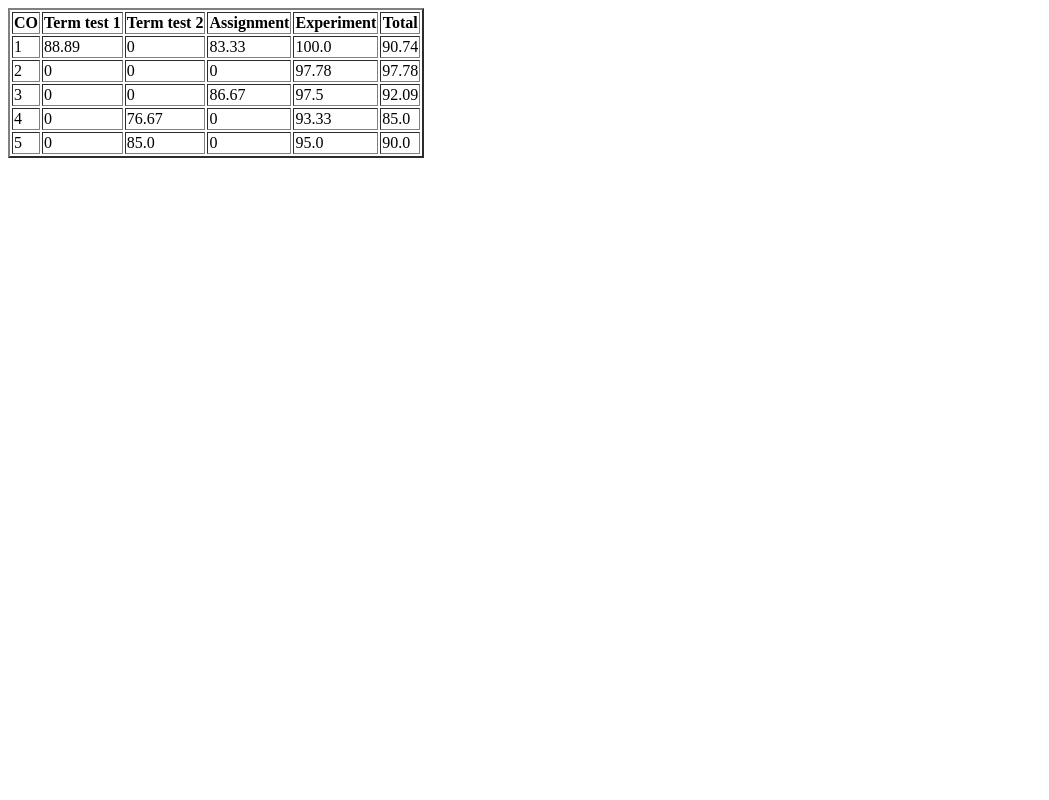
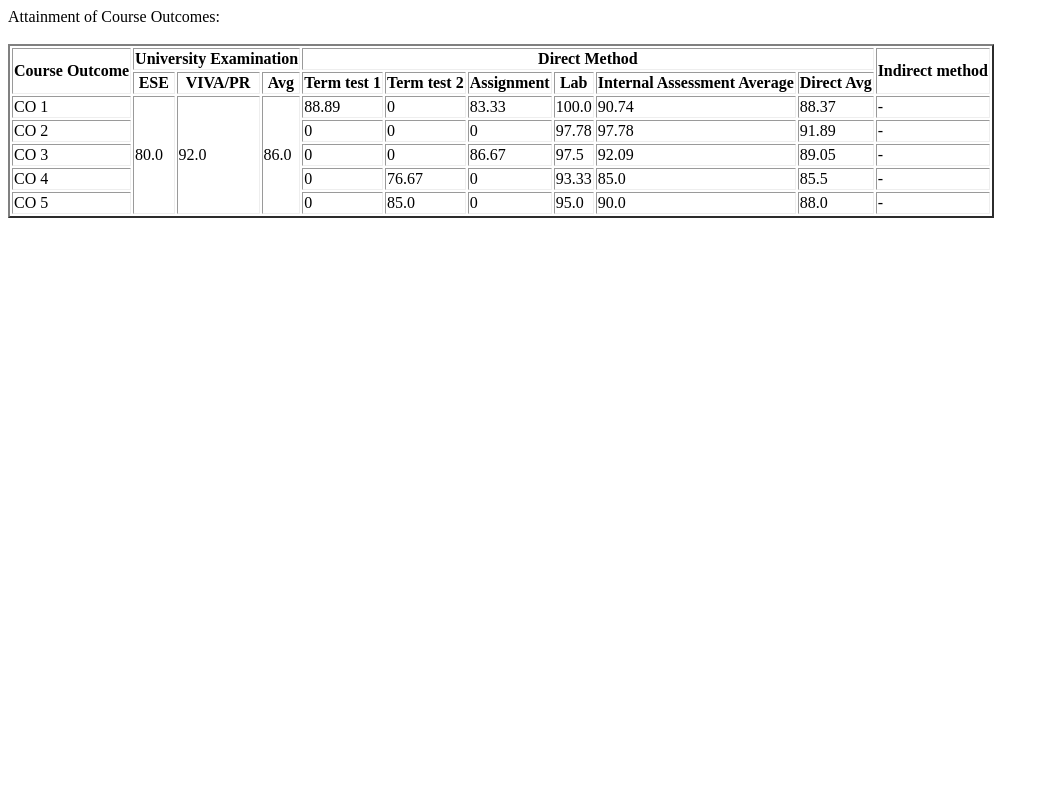
Before and after one commit to shraddhah209/ADBMS-Project, a Django app: page /copo/finalCO/ in a window 1280 px wide. Shown: the whole page, without its empty margins (0-1049 px from the left). Run offline with Django 3.2, Linux system fonts and the light colour scheme; data comes from the database, SQL or seed files in the repository; both versions use the stored data as it was after the commit.

Commit message:
Changes in final attainment result format. Added viva column in student model

```diff
--- a/copo/models.py
+++ b/copo/models.py
@@ -31,7 +31,7 @@ class COatdadbms(models.Model):
     atd = models.CharField(max_length=50)
 
     def get_absolute_url(self):
-        return "http://127.0.0.1:8000/copo/finalCO/"
+        return "http://127.0.0.1:8000/copo/index/"
 
     def __str__(self):
         return self.cono + ' - ' + self.atd
--- a/copo/templates/copo/coatdadbms_form.html
+++ b/copo/templates/copo/coatdadbms_form.html
@@ -12,7 +12,7 @@
     <a href ="http://127.0.0.1:8000/copo/index/"><button type="submit" onclick="Alert()">Submit</button></a>
     <script>
     function Alert() {
-    alert("New Assessment Directive Tool-Course Outcome Map added!");
+    alert("New Assessment Tool-Course Outcome Map added!");
     }
     </script>
 </form>
--- a/copo/views.py
+++ b/copo/views.py
@@ -1,11 +1,11 @@
 from django.views.generic.edit import CreateView, UpdateView, DeleteView
 from django.http import HttpResponse
-from django.views.generic.edit import FormView
 from django.template import loader
 from copo.forms import SelectCOperRange
 from .models import COadbms, PO, COatdadbms
 from teachers.models import Students
 from django.shortcuts import render
+from django.db.models import Avg
 import re
 
 def index(request):
@@ -61,11 +61,23 @@ class AddCOatd(CreateView):
     fields = ['cono', 'atd']
 
 def FinalADBMS(request):
-    html = "<table border =2><tr><th>CO</th><th>Term test 1</th><th>Term test 2\
-        </th><th>Assignment</th><th>Experiment</th><th>Total</th></tr>"
+    html = "<style> tr:hover{background-color: #eaeaea;} tr {border: 1px solid;}</style>Attainment of Course Outcomes:<br><br><table border =2><tr><th rowspan=2 >Course Outcome</th><th colspan=3 >University Examination</th><th colspan=6 >Direct Method</th><th rowspan=2>Indirect method</th>\
+        </tr><tr><th>ESE</th><th>VIVA/PR</th><th>Avg</th><th>Term test 1</th><th>Term test 2\
+        </th><th>Assignment</th><th>Lab</th><th>Internal Assessment Average</th><th>Direct Avg</th></tr>"
     c = 1
     Atdmap1 = COatdadbms.objects.all()
     S = Students.objects.all()
+    sem = Students.objects.all().aggregate(Avg('final_marks'))
+    for key, value in sem.items():
+        semmarks = value
+    semmarks = int(semmarks)
+    semmarks = round((semmarks*100/80), 2)
+    v = Students.objects.all().aggregate(Avg('viva'))
+    for key, value in v.items():
+        viva = value
+    viva = int(viva)
+    viva = round((viva*100/25), 2)
+    avg = round(((viva + semmarks)/2), 2)
     noofstudents = Students.objects.all().count()
     patterntest1 = re.compile("^([T][1][q][1-4]+)+$")
     patterntest2 = re.compile("^([T][2][q][1-4]+)+$")
@@ -133,7 +145,16 @@ def FinalADBMS(request):
             k += 1
             pexp = round(pexp * 100 / (noofstudents * 10 * exp), 2)
         ptotal = round((pt1 + pt2 + pa + pexp) / k, 2)
-        html += "<tr><td>" + str(c) + "</td><td>" + str(pt1) + "</td><td>" + str(pt2) + "</td><td>" + str(pa) + "</td><td>" + str(pexp) + "</td><td>" + str(ptotal)+"</td></tr>"
+        davg = round(((avg +ptotal)/2), 2)
+        if c == 1:
+            html += "<tr><td>CO " + str(c) + "</td><td rowspan=5 >" + str(semmarks)+ "</td><td rowspan=5 >" + str(viva)+\
+                    "</td><td rowspan=5 >" + str(avg)+"</td><td>" +\
+                    str(pt1) + "</td><td>" + str(pt2) + "</td><td>" + str(pa) + "</td><td>" + str(pexp) + \
+                    "</td><td>" + str(ptotal)+"</td><td>" +str(davg) + "</td><td> - </td></tr>"
+        else:
+            html += "<tr><td>CO " + str(c) + "</td><td>" + str(pt1) + "</td><td>" + str(pt2) + "</td><td>" + str(
+                pa) + "</td><td>" + str(pexp) + "</td><td>" + str(ptotal) + "</td><td>" +str(davg) +\
+                    "</td><td> - </td></tr>"
         c += 1
     html += "</table>"
     return HttpResponse(html)
--- a/teachers/models.py
+++ b/teachers/models.py
@@ -31,5 +31,7 @@ class Students(models.Model):
     Ass_avg = models.IntegerField(default=0)
     attendance = models.IntegerField(default=0)
     final_marks = models.IntegerField(default=0)
+    viva = models.IntegerField(default=23)
+
     def __str__(self):
         return str(self.student_roll)+". "+self.student_name
```
Also changed, not shown: copo/templates/copo/ViewCOMenu.html (deleted, +0 -11 lines), db.sqlite3, project/settings.py (line endings or trailing spaces).
